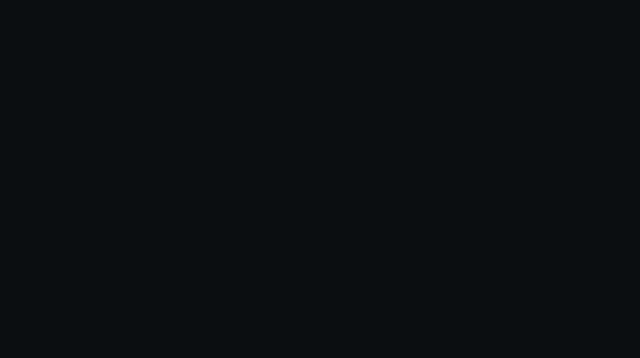
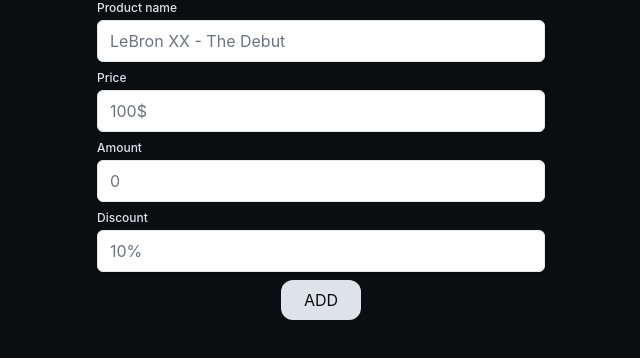
Before and after one commit to dmnkhvl/SimpleOrder, a React (Vite) app: page / in a window 1280 px wide. Shown: the top 358 px of the page, without its empty margins (319-959 px from the left). Built offline with nearby package versions, Linux system fonts and the light colour scheme.

Commit message:
Ability to add Products + installed tailwind/forms

```diff
--- a/package.json
+++ b/package.json
@@ -9,6 +9,7 @@
     "preview": "vite preview"
   },
   "dependencies": {
+    "@tailwindcss/forms": "^0.5.3",
     "react": "^18.2.0",
     "react-dom": "^18.2.0"
   },
--- a/src/App.jsx
+++ b/src/App.jsx
@@ -1,10 +1,102 @@
+import { useState } from "react";
 import Product from "./components/Product";
 
+let id = 0;
+
 function App() {
+  const [name, setName] = useState("");
+  const [price, setPrice] = useState(0);
+  const [amount, setAmount] = useState(0);
+  const [discount, setDiscount] = useState(0);
+
+  const [products, setProducts] = useState([]);
+
   return (
     <div className="App">
       <div className="bg-dark text-white h-screen">
-        <div className="mx-auto max-w-screen-xl	"></div>
+        <div className="mx-auto max-w-screen-xl	">
+          <div className="flex flex-col gap-2 mx-auto max-w-md text-dark mb-10 ">
+            <div>
+              <label for="name" class="block text-xs font-medium text-white">
+                Product name
+              </label>
+              <input
+                type="text"
+                id="name"
+                onChange={(e) => setName(e.target.value)}
+                placeholder="LeBron XX - The Debut"
+                className="mt-1 w-full rounded-md border-gray-200 shadow-sm dark:border-gray-700 dark:bg-gray-800 dark:text-white sm:text-s"
+              />
+            </div>
+            <div>
+              <label for="price" class="block text-xs font-medium text-white">
+                Price
+              </label>
+              <input
+                type="number"
+                id="price"
+                onChange={(e) => setPrice(e.target.value)}
+                placeholder="100$"
+                className="mt-1 w-full rounded-md border-gray-200 shadow-sm dark:border-gray-700 dark:bg-gray-800 dark:text-white sm:text-s"
+              />
+            </div>
+            <div>
+              <label for="amount" class="block text-xs font-medium text-white">
+                Amount
+              </label>
+              <input
+                type="number"
+                id="amount"
+                onChange={(e) => setAmount(e.target.value)}
+                placeholder="0"
+                className="mt-1 w-full rounded-md border-gray-200 shadow-sm dark:border-gray-700 dark:bg-gray-800 dark:text-white sm:text-s"
+              />
+            </div>
+            <div>
+              <label
+                for="discount"
+                class="block text-xs font-medium text-white"
+              >
+                Discount
+              </label>
+              <input
+                type="number"
+                id="discount"
+                onChange={(e) => setDiscount(e.target.value)}
+                placeholder="10%"
+                className="mt-1 w-full rounded-md border-gray-200 shadow-sm dark:border-gray-700 dark:bg-gray-800 dark:text-white sm:text-s"
+              />
+            </div>
+
+            <button
+              onClick={() => {
+                setProducts([
+                  ...products,
+                  {
+                    id: id++,
+                    name: name,
+                    price: price,
+                    amount: amount,
+                    discount: discount,
+                  },
+                ]);
+              }}
+              className="p-2 w-20 mx-auto rounded-xl bg-white"
+            >
+              ADD
+            </button>
+          </div>
+
+          {products.map((product) => (
+            <Product
+              key={product.id}
+              name={product.name}
+              price={product.price}
+              amount={product.amount}
+              discount={product.discount}
+            />
+          ))}
+        </div>
       </div>
     </div>
   );
--- a/tailwind.config.cjs
+++ b/tailwind.config.cjs
@@ -12,5 +12,5 @@ module.exports = {
       },
     },
   },
-  plugins: [],
+  plugins: [require("@tailwindcss/forms")],
 };
```
Also changed, not shown: 1 other file (tests, documents, lock files or other folders).
